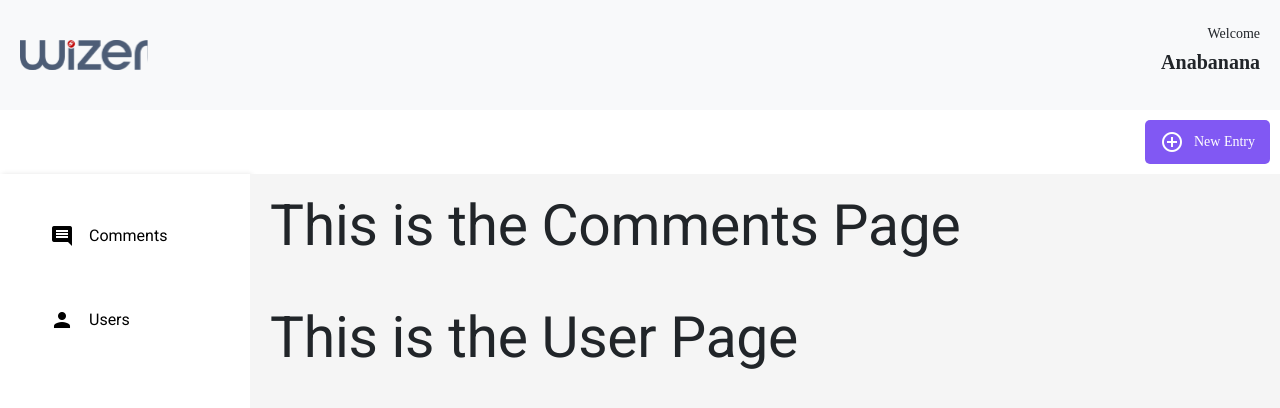
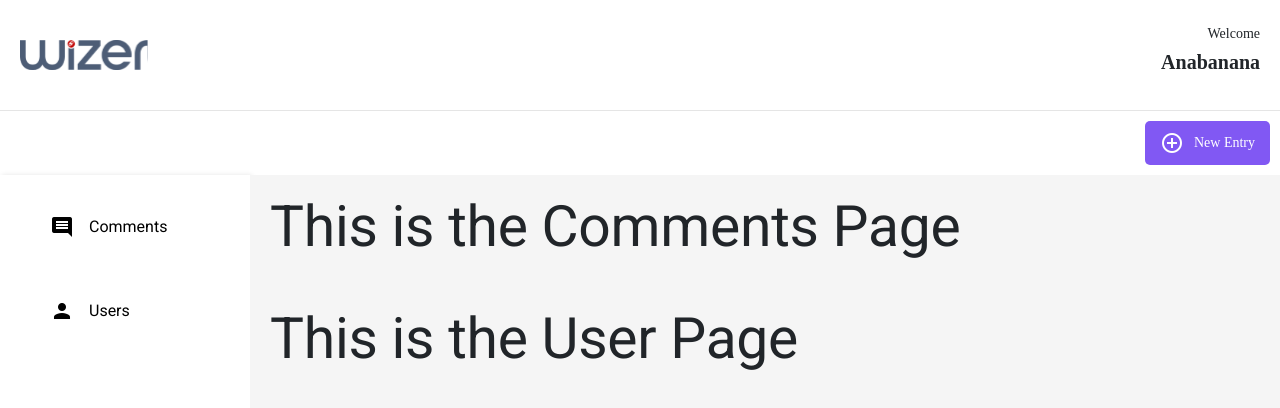
Before and after one commit to OluwabukolaAdelaka/FrontEndAssessment, an Angular app: page / in a window 1280 px wide. Shown: the top 408 px of the page. Built offline with nearby package versions, Linux system fonts and the light colour scheme.

Commit message:
updated style for my-nav container

```diff
--- a/src/app/app.component.css
+++ b/src/app/app.component.css
@@ -8,7 +8,7 @@
 app-sidebar {
   width: 250px;
   background-color: #ffffff;
-    padding: 10px;
+  padding: 0px 10px 0px;
   box-shadow: 2px 0 5px rgba(0, 0, 0, 0.1);
 }
 
@@ -20,9 +20,11 @@
   background-color: #f5f5f5;
 }
 
-  app-comments, app-users {
+app-comments,
+app-users {
   margin-bottom: 20px;
 }
+
 @media (max-width: 768px) {
   .main-container {
     flex-direction: column;
--- a/src/app/navbar/navbar.component.css
+++ b/src/app/navbar/navbar.component.css
@@ -2,7 +2,7 @@
     padding: 25px 20px;
     border: 0px 0px 1px 0px;
     opacity: 0px;
-
+    border-bottom: 1px solid #E5E5E5
 }
 
 .nav-title {
--- a/src/app/navbar/navbar.component.html
+++ b/src/app/navbar/navbar.component.html
@@ -1,4 +1,4 @@
-<nav class="navbar navbar-light bg-light my-nav">
+<nav class="navbar navbar-light my-nav">
   <a class="navbar-brand" href="#">
     <img
       src="/assets/logo.svg"
```
Lines whose indentation alone changed are shown as unchanged.
